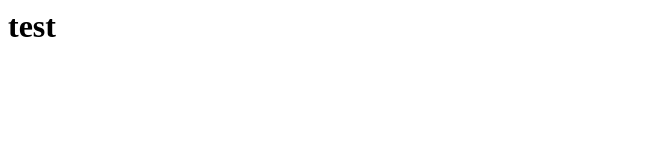
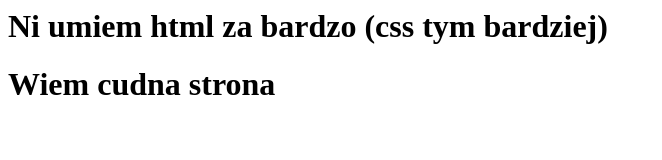
Before and after one commit to KubaczkaKaczka/kubaczkakaczka.github.io, a plain HTML site: page index.html in a window 1280 px wide. Shown: the whole page, without its empty margins (0-662 px from the left). Drawn offline with Linux system fonts and the light colour scheme.

Commit message:
Update index.html

```diff
--- a/index.html
+++ b/index.html
@@ -1,5 +1,6 @@
 <html>
     <body>
-        <h1>test</h1>
+        <h1>Ni umiem html za bardzo (css tym bardziej)</h1>
+        <h1>Wiem cudna strona</h1>
     </body>
 </html>
```
